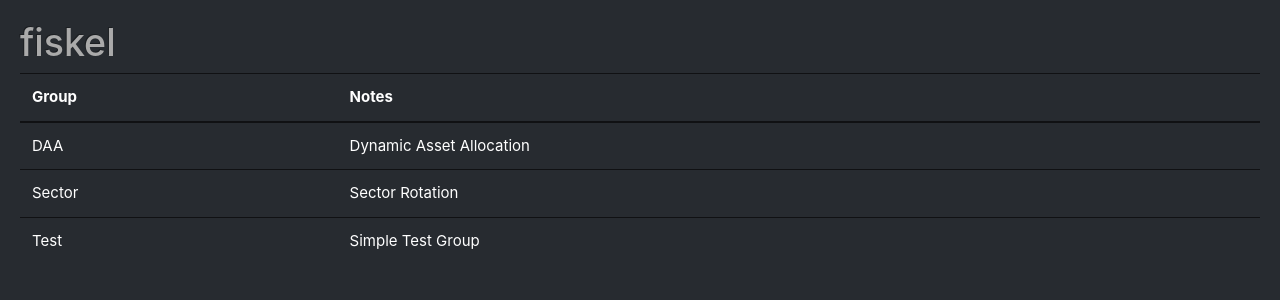
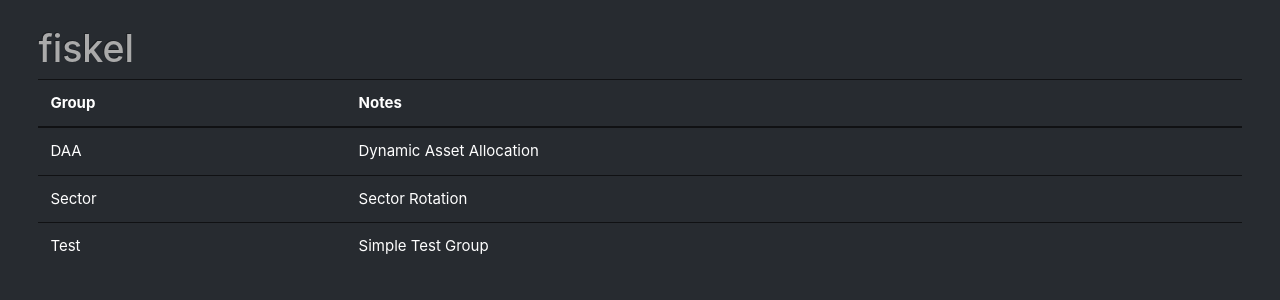
Before and after one commit to madannes/fiskel-react, a React (Create React App) app: page / in a window 1280 px wide. Shown: the top 300 px of the page. Built offline with nearby package versions, Linux system fonts and the light colour scheme.

Commit message:
Updated padding

```diff
--- a/public/styles.css
+++ b/public/styles.css
@@ -1,5 +1,5 @@
 body {
-    padding: 20px;
+    padding: 2% 3%;
 }
 
 .actions {
```
